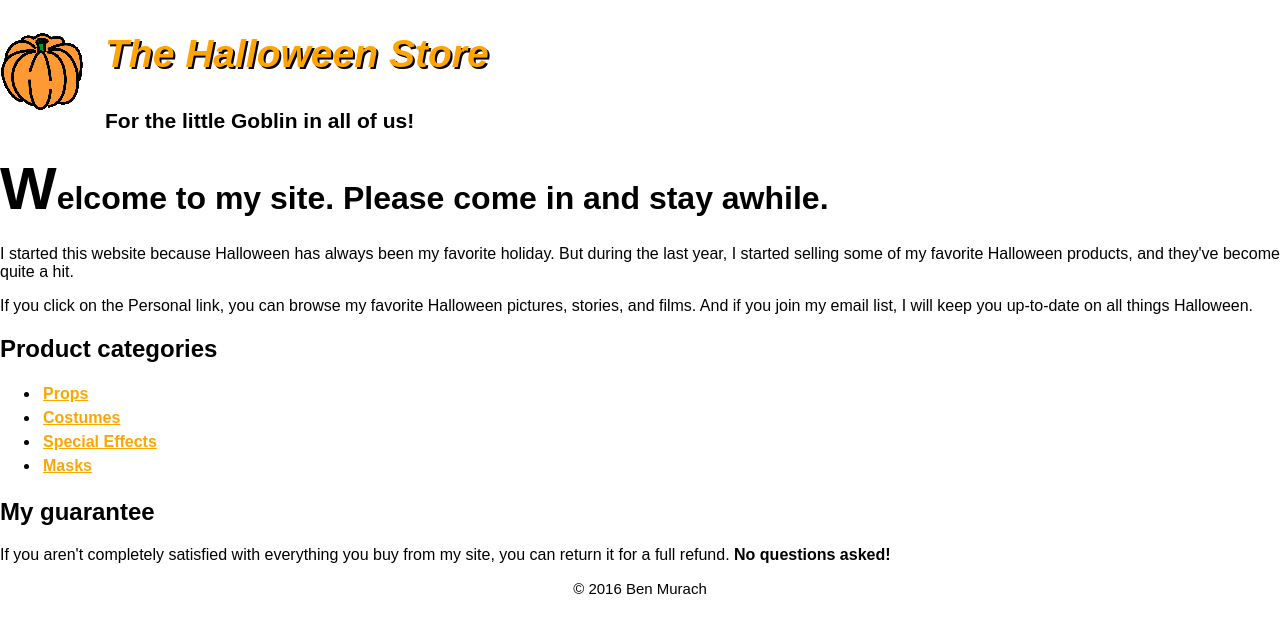
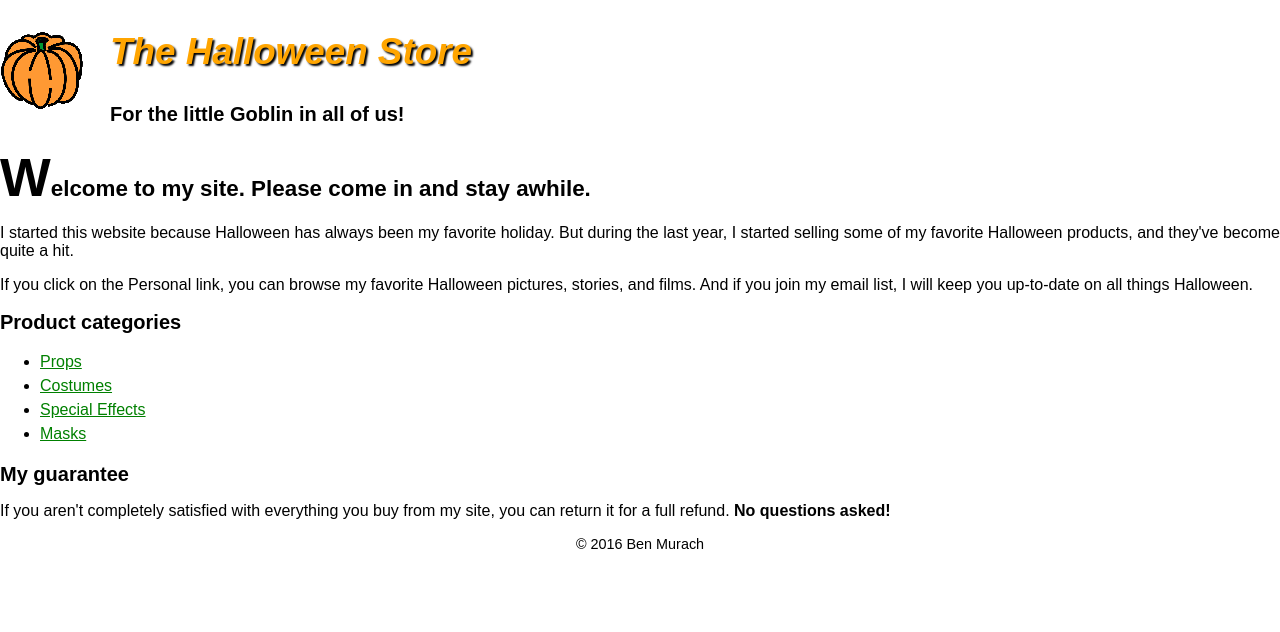
Before and after one commit to fatkungfu/fatkungfu.github.io, a plain HTML site: page index.html in a window 1280 px wide. Drawn offline with Linux system fonts and the light colour scheme.

Commit message:
making Correction to the css file from the Assigment 1 Solution.

```diff
--- a/styles/main.css
+++ b/styles/main.css
@@ -1,35 +1,53 @@
 body {
   font-family: sans-serif;
 }
-main h1::first-letter {
-  font-size: 60px;
+a {
+  color: orange;
+  font-style: bold;
 }
+a:link, a:visited {
+    color: green;
+}
+a:hover, a:hover {
+    color: green;
+}
+
+/* Header */
 header img {
   float: left;
 }
 header h2 {
-  font-size: 39px;
+  font-size: 230%;
+  font-style: italic;
   color: orange;
-  text-indent: 20px;
-  text-shadow: 2px 2px black;
+  text-indent: 25px;
+  text-shadow: 2px 2px 2px black;
   font-style: italic;
 }
 header h3 {
-  text-indent: 20px;
-  font-size: 21px;
+  text-indent: 25px;
+  font-size: 125%;
 }
-main a {
-  color: orange;
-  font-style: bold;
+
+/* Main */
+main h1 {
+  font-size: 140%;
 }
-main a:hover {
-    color: green;
+main h1::first-letter {
+  font-size: 240%;
 }
-li {
-  font-weight: bold;
-  padding: 3px;
+main h2 {
+  font-size: 125%;
 }
-footer {
-  font-size: 15px;
+main h3 {
+  font-size: 240%;
+}
+ul {
+  line-height: 1.5;
+}
+
+/* footer */
+footer p {
+  font-size: 90%;
   text-align: center;
 }
```
